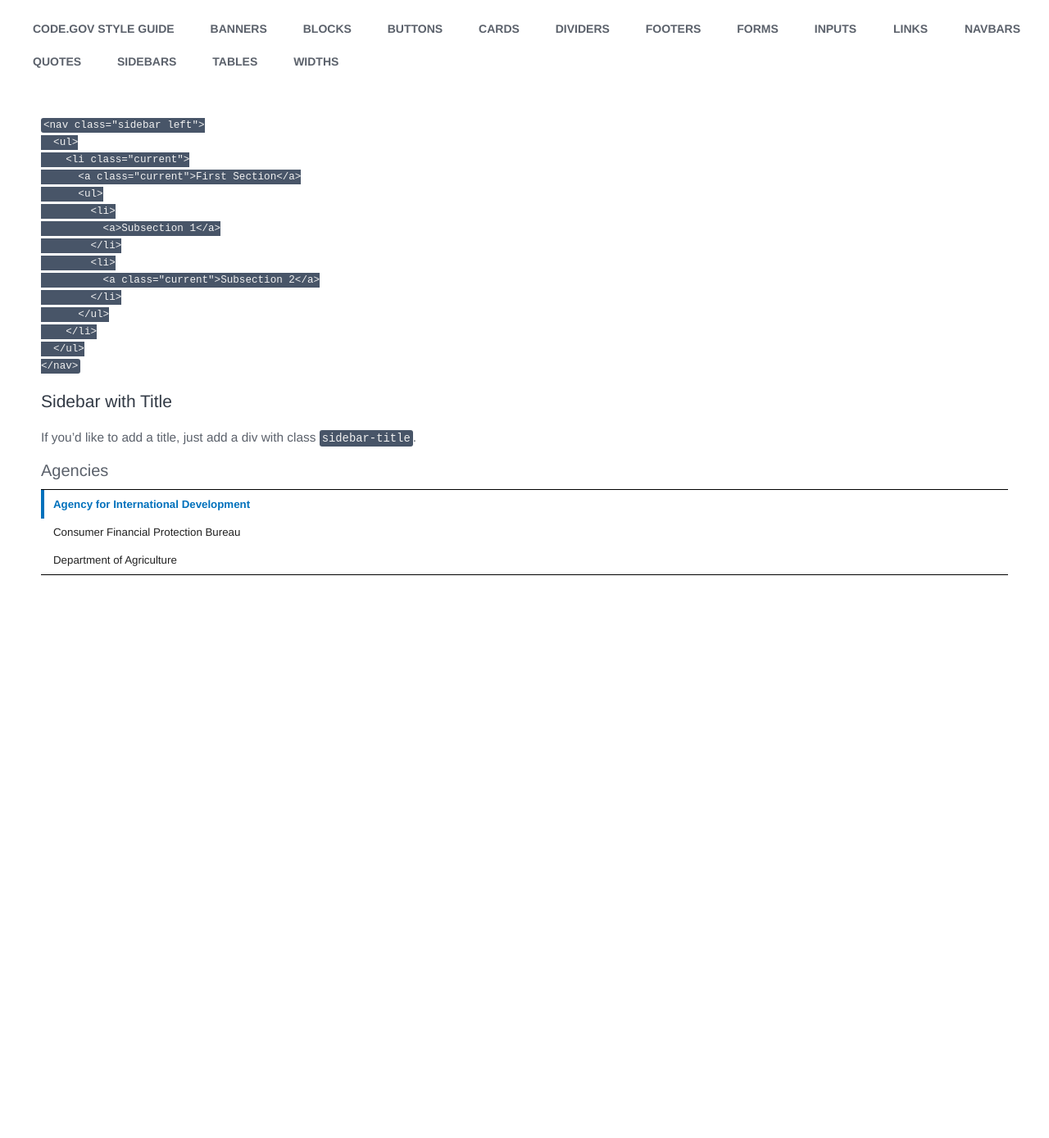
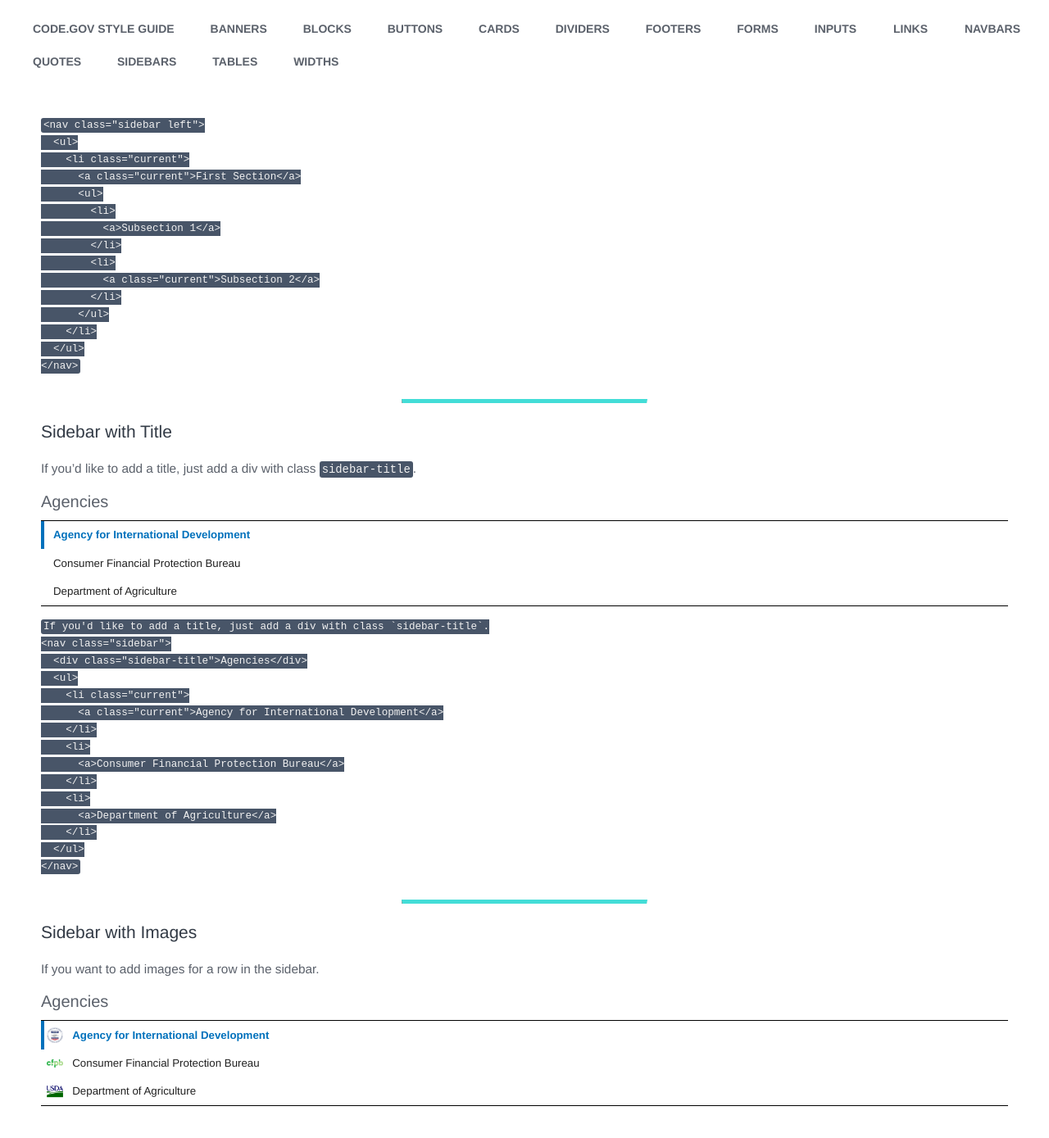
Before and after one commit to GSA/code-gov-style, a Jekyll site: the page built from classes/sidebars.md, in a window 1280 px wide and 1400 px high, scrolled down 259 px. Shown: the top 1389 px of the window at 82% size. Built offline with Jekyll 4.4.1, drawn with Linux system fonts in a browser that asks for light colours; before the commit the page ends 1011 px from its top, so only the background shows below that.

Commit message:
added sidebars with images

````diff
--- a/_sass/_sidebars.scss
+++ b/_sass/_sidebars.scss
@@ -36,6 +36,10 @@
       padding: 0.85rem 1rem 0.85rem 1.5rem;
       text-decoration: none;
 
+      &:visited {
+        color: $color-black-light;
+      }
+
       &:hover {
         background-color: $color-gray-lightest;
       }
@@ -44,6 +48,23 @@
         color: $color-blue;
         font-weight: 700;
       }
+
+      img {
+        left: 0.5em;
+        max-width: 1.5em;
+        position: absolute;
+        top: 50%;
+        transform: translateY(-50%);
+      }
+
+      img + span {
+        display: inline-block;
+        margin-left: 1.75em;
+      }
+    }
+
+    li {
+      position: relative;
     }
 
     // first-level list
--- a/classes/sidebars.md
+++ b/classes/sidebars.md
@@ -53,6 +53,8 @@ title: "Sidebars"
 </nav>
 ```
 
+---
+
 # Sidebar with Title
 If you'd like to add a title, just add a div with class `sidebar-title`.
 <nav class="sidebar">
@@ -69,3 +71,49 @@ If you'd like to add a title, just add a div with class `sidebar-title`.
     </li>
   </ul>
 </nav>
+
+```
+If you'd like to add a title, just add a div with class `sidebar-title`.
+<nav class="sidebar">
+  <div class="sidebar-title">Agencies</div>
+  <ul>
+    <li class="current">
+      <a class="current">Agency for International Development</a>
+    </li>
+    <li>
+      <a>Consumer Financial Protection Bureau</a>
+    </li>
+    <li>
+      <a>Department of Agriculture</a>
+    </li>
+  </ul>
+</nav>
+```
+
+---
+
+# Sidebar with Images
+If you want to add images for a row in the sidebar.
+<nav class="sidebar">
+  <div class="sidebar-title">Agencies</div>
+  <ul>
+    <li class="current">
+      <a class="current">
+        <img src="/code-gov-style/assets/img/USAID.png">
+        <span>Agency for International Development</span>
+      </a>
+    </li>
+    <li>
+      <a>
+        <img src="/code-gov-style/assets/img/CFPB.png">
+        <span>Consumer Financial Protection Bureau</span>
+      </a>
+    </li>
+    <li>
+      <a>
+        <img src="/code-gov-style/assets/img/USDA.png">
+        <span>Department of Agriculture</span>
+      </a>
+    </li>
+  </ul>
+</nav>
````
Also changed, not shown: assets/img/CFPB.png (added), assets/img/USAID.png (added), assets/img/USDA.png (added).
